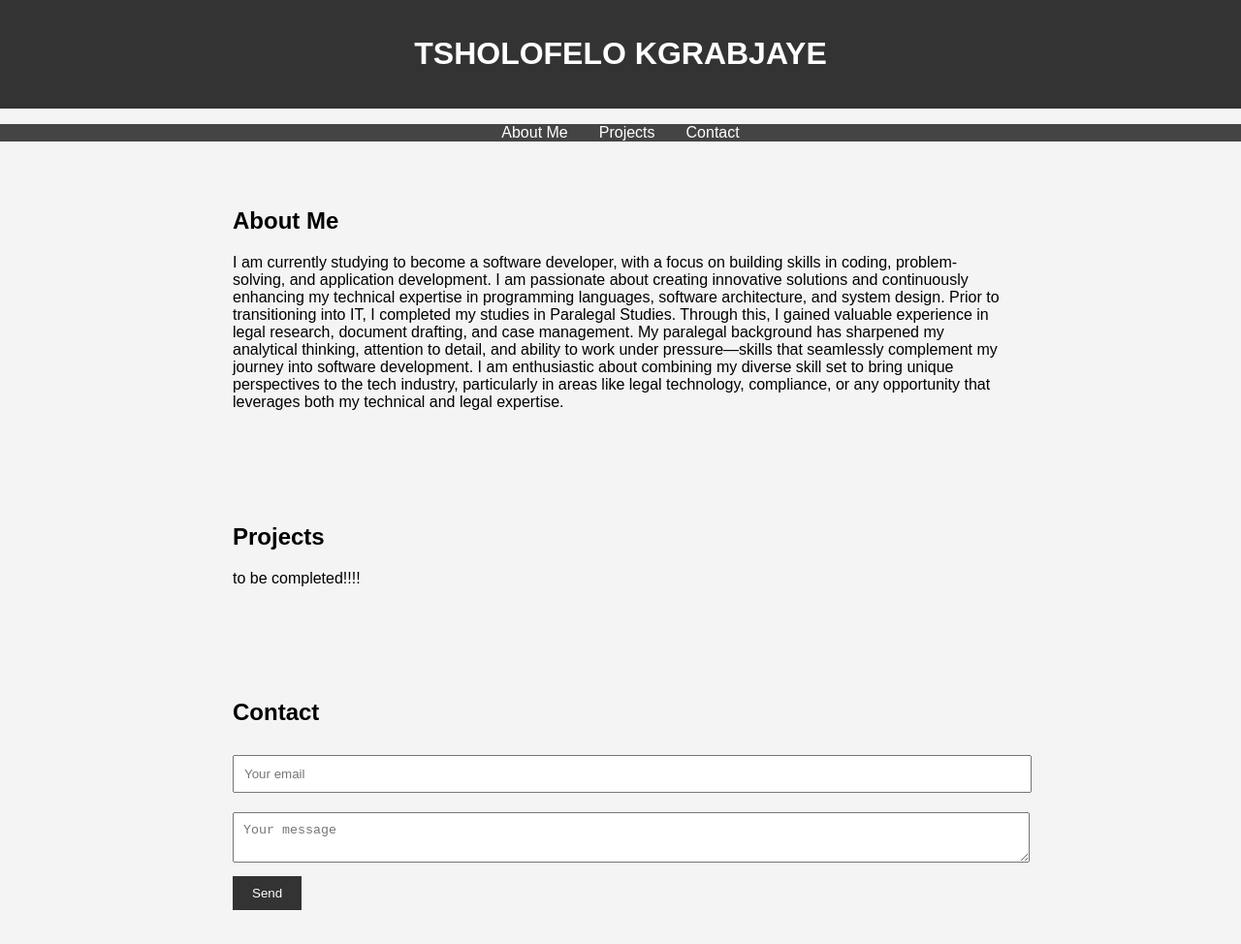
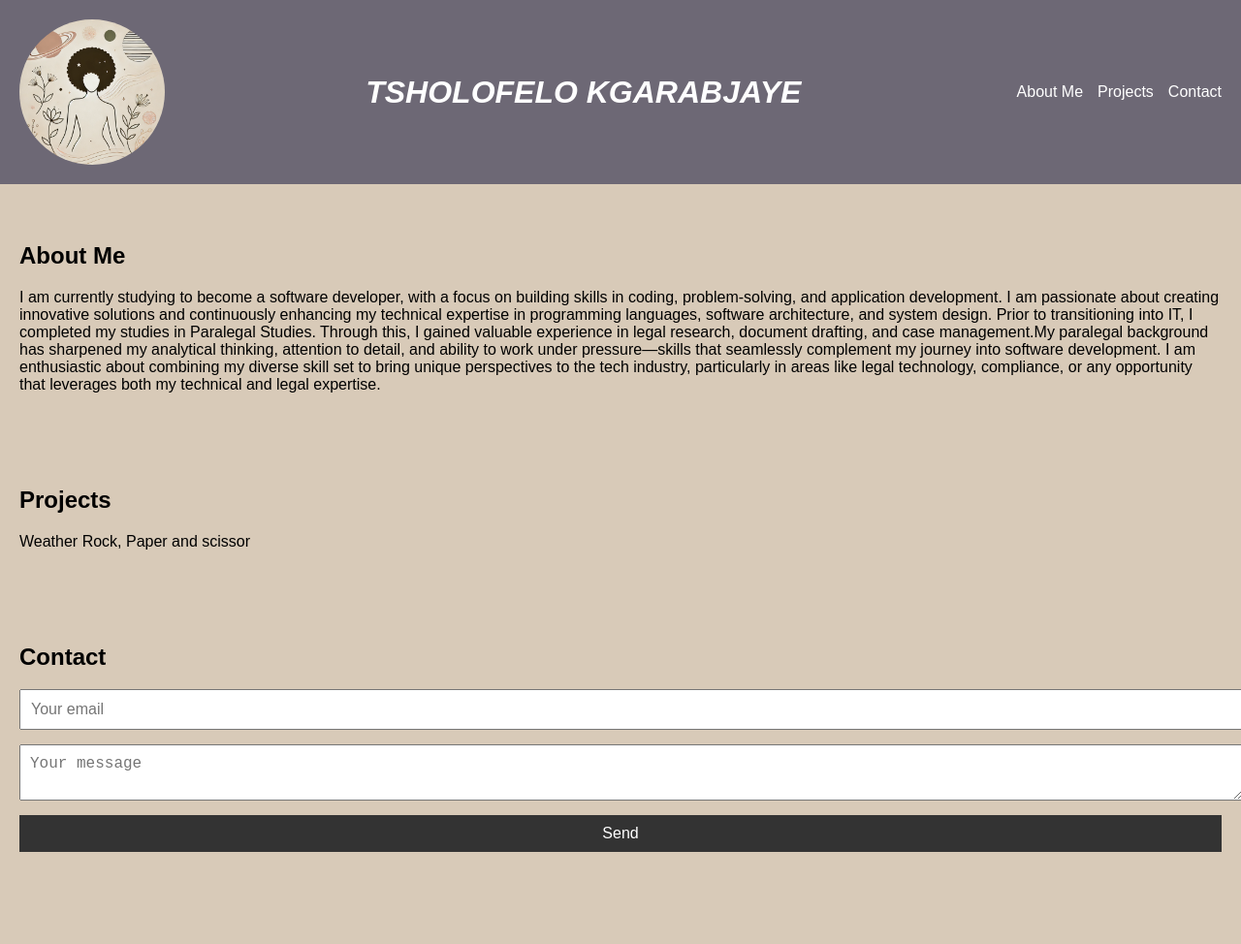
Before and after one commit to Tsholokgarabjaye/personal_website, a plain HTML site: page index.html in a window 1280 px wide. Shown: the whole page at 97% size. After the commit the page ends 934 px from the top, so only its background shows below. Drawn offline with Linux system fonts and the light colour scheme.

Commit message:
Change colours and layout

```diff
--- a/index.html
+++ b/index.html
@@ -8,9 +8,12 @@
   </head>
   <body>
     <header>
-      <h1>TSHOLOFELO KGRABJAYE</h1>
-    </header>
-
+      <img
+        src="images/DALL·E 2024-09-14 16.57.58 - A clean, minimalist design featuring the outline of a feminine figure with an afro hairstyle. All planets, words, and symbols above the figure.webp"
+        alt="Profile Image"
+        class="profile-image"
+      />
+      <h1>TSHOLOFELO KGARABJAYE</h1>
       <nav>
         <ul>
           <li><a href="#about">About Me</a></li>
@@ -18,19 +21,31 @@
           <li><a href="#contact">Contact</a></li>
         </ul>
       </nav>
+    </header>
 
     <section id="about">
       <h2>About Me</h2>
-      <p>I am currently studying to become a software developer, with a focus on building skills in coding, problem-solving, and application development. I am passionate about creating innovative solutions and continuously enhancing my technical expertise in programming languages, software architecture, and system design.
-
-        Prior to transitioning into IT, I completed my studies in Paralegal Studies. Through this, I gained valuable experience in legal research, document drafting, and case management. My paralegal background has sharpened my analytical thinking, attention to detail, and ability to work under pressure—skills that seamlessly complement my journey into software development. I am enthusiastic about combining my diverse skill set to bring unique perspectives to the tech industry, particularly in areas like legal technology, compliance, or any opportunity that leverages both my technical and legal expertise.</p>
+      <p>
+        I am currently studying to become a software developer, with a focus on
+        building skills in coding, problem-solving, and application development.
+        I am passionate about creating innovative solutions and continuously
+        enhancing my technical expertise in programming languages, software
+        architecture, and system design. Prior to transitioning into IT, I
+        completed my studies in Paralegal Studies. Through this, I gained
+        valuable experience in legal research, document drafting, and case
+        management.My paralegal background has sharpened my analytical thinking,
+        attention to detail, and ability to work under pressure—skills that
+        seamlessly complement my journey into software development. I am
+        enthusiastic about combining my diverse skill set to bring unique
+        perspectives to the tech industry, particularly in areas like legal
+        technology, compliance, or any opportunity that leverages both my
+        technical and legal expertise.
+      </p>
     </section>
 
     <section id="projects">
       <h2>Projects</h2>
-      <p>
-        to be completed!!!!
-      </p>
+      <p>Weather Rock, Paper and scissor</p>
     </section>
 
     <section id="contact">
--- a/style.css
+++ b/style.css
@@ -1,27 +1,40 @@
-body {
-    font-family: Arial, sans-serif;
-    margin: 0;
-    padding: 0;
-    background-color: #f4f4f4;
+/* Header Styles */
+header {
+    background-color: #6d6875;
+    color: white;
+    padding: 20px;
+    display: flex;
+    align-items: center; /* Vertically aligns the image, text, and nav */
+    justify-content: space-between; /* Spreads out the image, text, and nav */
+    position: relative;
 }
 
-header {
-    background-color: #333;
-    color: white;
-    text-align: center;
-    padding: 1em;
+.profile-image {
+    width: 150px;
+    height: 150px;
+    border-radius: 50%;
+}
+
+h1 {
+    flex: 1; /* Ensures the text takes the center space */
+    text-align: center; /* Center the text horizontally */
+    margin: 0;
+    font-style: oblique;
+}
+
+nav {
+    margin-left: auto; /* Pushes the nav to the right side */
 }
 
 nav ul {
+    list-style-type: none;
+    padding: 0;
+    margin: 0;
     display: flex;
-    justify-content: center;
-    list-style: none;
-    background-color: #444;
-    padding: 0;
 }
 
 nav ul li {
-    margin: 0 1em;
+    margin-left: 15px; /* Adds spacing between the nav items */
 }
 
 nav ul li a {
@@ -29,22 +42,47 @@ nav ul li a {
     text-decoration: none;
 }
 
-section {
-    padding: 2em;
-    margin: 1em auto;
-    max-width: 800px;
+/* Body Background */
+body {
+    font-family: Arial, sans-serif;
+    margin: 0;
+    padding: 0;
+    box-sizing: border-box;
+    background-color: #D8CAB8;
 }
 
-form input, form textarea {
+/* Section Styles */
+section {
+    padding: 40px;
+}
+
+#about, #projects, #contact {
+    margin: 20px 0;
+    padding: 20px;
+    /* background: #f0f0f0; */
+    border-radius: 8px;
+}
+
+/* Footer Styles */
+footer {
+    text-align: center;
+    padding: 20px;
+    background-color: #333;
+    /* color: white; */
+}
+
+/* Form Styles */
+form input, form textarea, form button {
+    display: block;
     width: 100%;
+    margin-bottom: 15px;
     padding: 10px;
-    margin: 10px 0;
+    font-size: 16px;
 }
 
 form button {
     background-color: #333;
     color: white;
-    padding: 10px 20px;
     border: none;
     cursor: pointer;
 }
```
Also changed, not shown: images/DALL·E 2024-09-14 16.39.24 - A clean, minimalist design based on Aquarius zodiac symbols. The image features the outline of a feminine figure, without any detailed facial features.webp (added), images/DALL·E 2024-09-14 16.57.58 - A clean, minimalist design featuring the outline of a feminine figure with an afro hairstyle. All planets, words, and symbols above the figure.webp (added), images/profile pic.jpg (added). Lines whose indentation alone changed are shown as unchanged.
